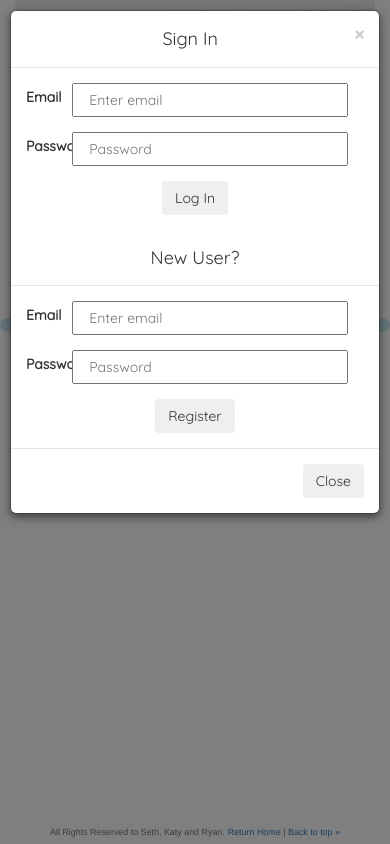
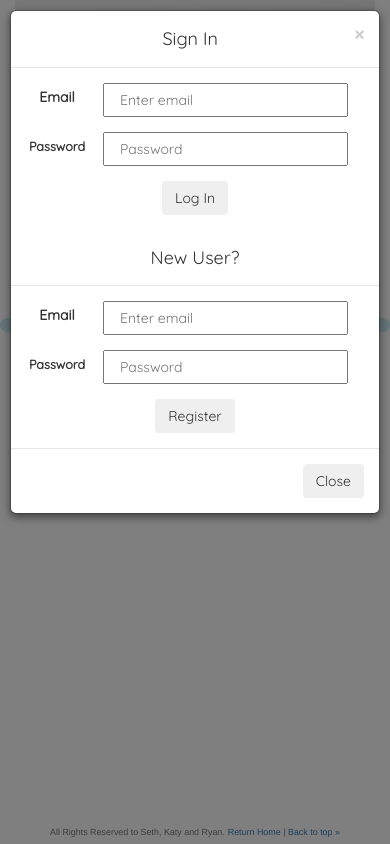
Before and after one commit to jryanconklin/delivery-service, a PHP site: template views/index.html.twig in a window 390 px wide, after a click on "User Login". Run offline with PHP 8.4, Linux system fonts and the light colour scheme; the template is opened without the code that fills it, so the values that code supplies are empty; some libraries are stand-ins or nearby versions.

Commit message:
Optimize for Mobile

```diff
--- a/views/header.html.twig
+++ b/views/header.html.twig
@@ -30,13 +30,13 @@
                                 <div class="modal-body">
                                     <form>
                                         <div class="form-group row">
-                                            <label class="col-xs-2" for="email">Email</label>
-                                            <input class="col-xs-9" type="email" class="form-control" id="signInEmail" aria-describedby="emailHelp" placeholder="Enter email">
+                                            <label class="col-xs-3" for="email">Email</label>
+                                            <input class="col-xs-8" type="email" class="form-control" id="signInEmail" aria-describedby="emailHelp" placeholder="Enter email">
                                         </div>
 
                                         <div class="form-group row">
-                                            <label class="col-xs-2" for="password">Password</label>
-                                            <input class="col-xs-9" type="password" class="form-control" id="singInPassword" placeholder="Password">
+                                            <label class="col-xs-3 labelInput" for="password">Password</label>
+                                            <input class="col-xs-8" type="password" class="form-control" id="signInPassword" placeholder="Password">
                                         </div>
                                         <button class="btn btn-secondary" type="submit" name="button">Log In</button>
                                     </form>
@@ -49,13 +49,13 @@
                                 <div class="modal-body">
                                     <form>
                                         <div class="form-group row">
-                                            <label class="col-xs-2" for="email">Email</label>
-                                            <input class="col-xs-9" type="email" class="form-control" id="newUserEmail" aria-describedby="emailHelp" placeholder="Enter email">
+                                            <label class="col-xs-3" for="email">Email</label>
+                                            <input class="col-xs-8" type="email" class="form-control" id="newUserEmail" aria-describedby="emailHelp" placeholder="Enter email">
                                         </div>
 
                                         <div class="form-group row">
-                                            <label class="col-xs-2" for="password">Password</label>
-                                            <input class="col-xs-9" type="password" class="form-control" id="newUserPassword" placeholder="Password">
+                                            <label class="col-xs-3 labelInput" for="password">Password</label>
+                                            <input class="col-xs-8" type="password" class="form-control" id="newUserPassword" placeholder="Password">
                                         </div>
                                         <button class="btn btn-secondary" type="submit" name="button">Register</button>
                                     </form>
--- a/views/index.html.twig
+++ b/views/index.html.twig
@@ -11,7 +11,7 @@
             <div class="col-lg-4">
                 <div class="card">
                     <div class="card-block">
-                        <h4 class="card-title"> {{vendor.getName}} </h4>
+                        <h4 id="cardOverride" class="card-title"> {{vendor.getName}} </h4>
                         <h6 class="card-subtitle text-muted"> {{vendor.getTypeId}} </h6>
                     </div>
                     <img class="img img-fluid" src="{{vendor.getPhoto}}" alt="Card image">
--- a/web/css/styles.css
+++ b/web/css/styles.css
@@ -57,6 +57,10 @@
     padding: .5em;
 }
 
+.labelInput {
+    font-size: .9em;
+}
+
 .mainFooter {
   font-size: .75em;
   padding-top: 50px;
@@ -79,8 +83,16 @@
 
 }
 
-@media only screen and (min-width: 1140px) {
+@media only screen and (min-width: 991px),
+       only screen and (min-width: 1400px) and (orientation: landscape) {
 
+    #cardOverride {
+        font-size: 1.2em;
+    }
+
+    .labelInput {
+        font-size: 1em;
+    }
 
 
 }
```
